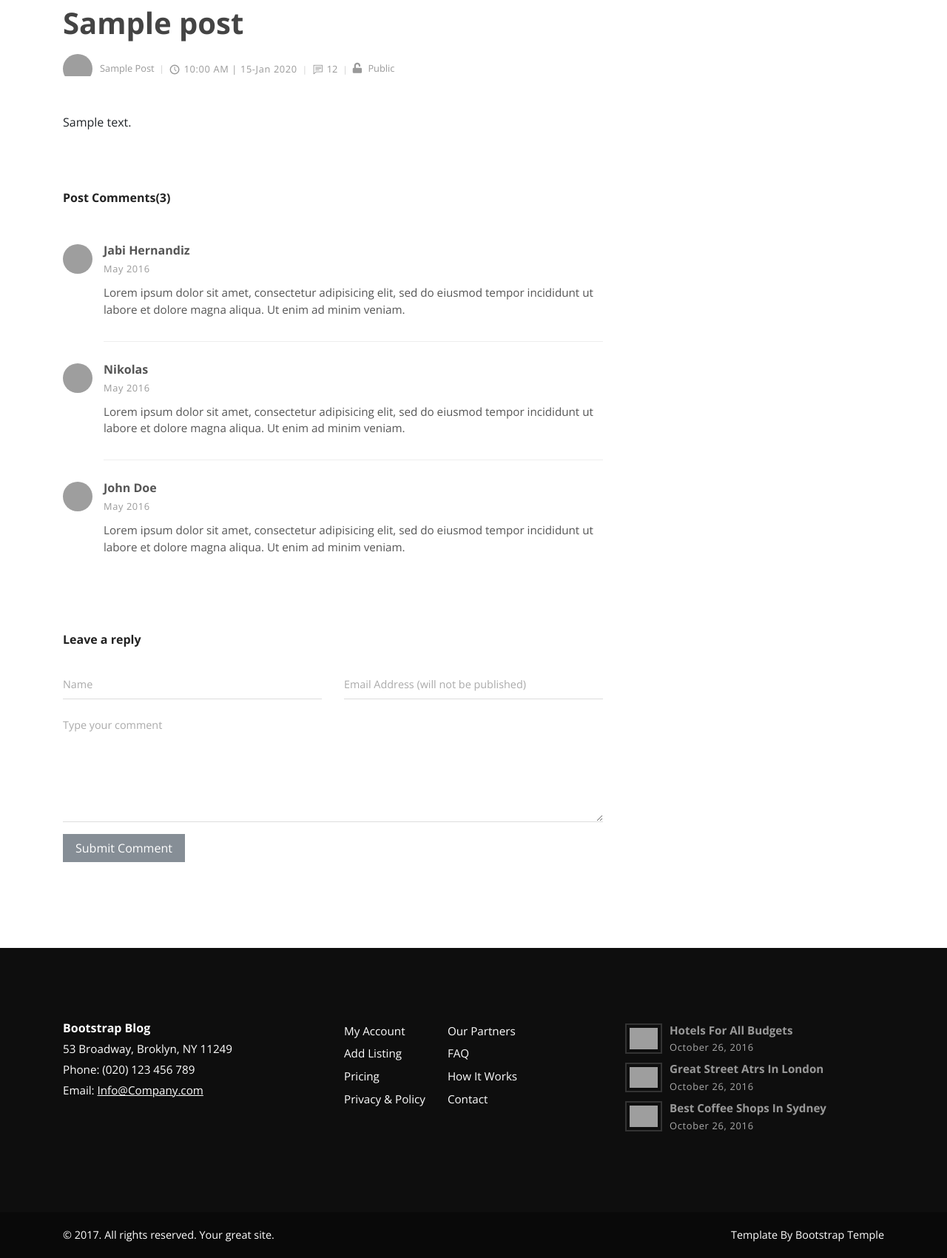
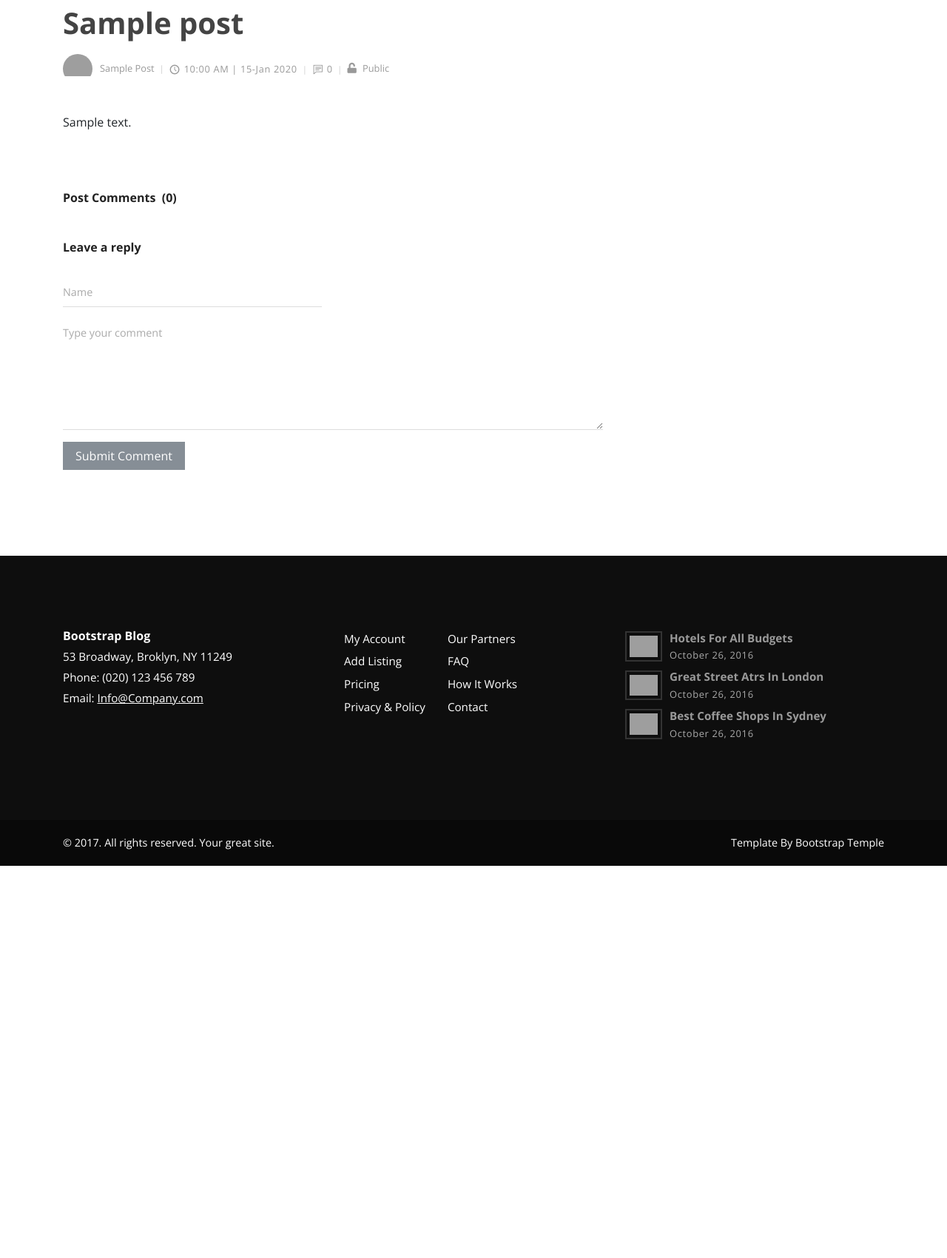
Before and after one commit to jacksonyuanjx/BlogProject, a PHP site: page /php/post.php in a window 1280 px wide. Shown: the part 680-2380 px from the top of the page at 74% size. After the commit the page ends 1850 px from the top, so only its background shows below. Run offline with PHP 8.4, Linux system fonts and the light colour scheme; the visitor is signed in with stand-in values (Sample User, id 1); tables that the repository leaves empty or names only in its code hold one stand-in row (values such as "Sample post"); some libraries are stand-ins or nearby versions; grey boxes are pictures that could not be loaded.

Commit message:
prototype of adding comments functionality

```diff
--- a/php/blog.php
+++ b/php/blog.php
@@ -168,7 +168,7 @@
                       <!-- Displaying the first 100 characters of post, essentially a summary -->
                       <p class="text-muted"><?php echo substr($results[$i]['post_body'], 0, 100) . "..."; ?></p>
                       <footer class="post-footer d-flex align-items-center"><a href="post.php?post_id=<?php echo $results[$i]['post_id']; ?>&publicPost=1" class="author d-flex align-items-center flex-wrap">
-                          <div class="avatar"><img src="../img/avatar-3.jpg" alt="..." class="img-fluid"></div>
+                          <div class="avatar"><img src="../img/user.svg" alt="..." class="img-fluid"></div>
                           <div class="title"><span><?php echo $results[$i]['creator_name']; ?></span></div></a>
                         <div class="title">
                           <?php if ($results[$i]['private'] == 1) {
--- a/php/post.php
+++ b/php/post.php
@@ -77,8 +77,8 @@
       }
       // $stmt_nextPost->close();
 
-      // Query that retrieves the 3 most recent posts to display max 3 in the 'Latest Posts' section
-      if ($stmt_latest = $con->prepare("SELECT post_id, creator_name, date, title, private FROM posts WHERE creator_id = {$_SESSION['id']} OR private = 0 ORDER BY date DESC LIMIT 0,3")) {
+      // Query that retrieves the 3 most recent posts (by post_id) to display max 3 in the 'Latest Posts' section
+      if ($stmt_latest = $con->prepare("SELECT post_id, creator_name, date, title, private, num_comments FROM posts WHERE creator_id = {$_SESSION['id']} OR private = 0 ORDER BY post_id DESC LIMIT 0,3")) {
       } else {
           echo "failed query1";
       }
@@ -97,8 +97,8 @@
           echo "stmt_nextPost failed";
       }
 
-      // Query that retrieves the 3 most recent PUBLIC posts to display max 3 in the 'Latest Posts' section
-      if ($stmt_latest = $con->prepare("SELECT post_id, creator_name, date, title, private FROM posts WHERE private = 0 ORDER BY date DESC LIMIT 0,3")) {
+      // Query that retrieves the 3 most recent PUBLIC posts (by post_id) to display max 3 in the 'Latest Posts' section
+      if ($stmt_latest = $con->prepare("SELECT post_id, creator_name, date, title, private, num_comments FROM posts WHERE private = 0 ORDER BY post_id DESC LIMIT 0,3")) {
       } else {
           echo "failed query1";
       }
@@ -122,21 +122,22 @@
 
   if ($stmt_latest != false || $stmt_latest != NULL) {
       $stmt_latest->execute();
-      $result_latest = $stmt_latest->get_result();
-      if ($result_latest->num_rows > 0) {
-          while ($row = mysqli_fetch_array($result_latest)) {
+      $latest = $stmt_latest->get_result();
+      if ($latest->num_rows > 0) {
+          while ($row = mysqli_fetch_array($latest)) {
               $results_latest[] = $row;
           }
       }
       $stmt_latest->close();
   }
 
+  // Query that gets all the comments
   if ($stmt_comments = $con->prepare("SELECT commenter_name, date, comment_body FROM comments WHERE post_id = ? ORDER BY date DESC")) {
       $stmt_comments->bind_param('i', $_GET['post_id']);
       $stmt_comments->execute();
-      $res_comments = $stmt_comments->get_result();
-      if ($res_comments->num_rows > 0) {
-          while ($row = mysqli_fetch_array($res_comments)) {
+      $comments = $stmt_comments->get_result();
+      if ($comments->num_rows > 0) {
+          while ($row = mysqli_fetch_array($comments)) {
               $res_comments[] = $row;   // Storing all comments in an array
           }
       }
@@ -144,6 +145,7 @@
   } else {
       echo "Failed to query comments";
   }
+  $_SESSION['post_id'] = $_GET['post_id'];
 
   $con->close();
 ?>
@@ -154,11 +156,7 @@
 <head>
     <meta charset="utf-8">
     <meta http-equiv="X-UA-Compatible" content="IE=edge">
-    <?php if (isset($_SESSION['error'])): ?>
-      <title><?php echo $_SESSION['error']; ?></title>
-<?php else: ?>
       <title>BlogProject</title>
-<?php endif; ?>
     <meta name="description" content="">
     <meta name="viewport" content="width=device-width, initial-scale=1">
     <meta name="robots" content="all,follow">
@@ -247,12 +245,12 @@
                   <!-- <a href="#"><i class="fa fa-bookmark-o"></i></a> -->
                 </h1>
                 <div class="post-footer d-flex align-items-center flex-column flex-sm-row"><a href="#" class="author d-flex align-items-center flex-wrap">
-                    <div class="avatar"><img src="../img/avatar-1.jpg" alt="..." class="img-fluid"></div>
+                    <div class="avatar"><img src="../img/user.svg" alt="..." class="img-fluid"></div>
                     <div class="title"><span><?php echo $creator_name; ?></span></div></a>
                   <div class="d-flex align-items-center flex-wrap">
                     <div class="date"><i class="icon-clock"></i><?php echo date_format(date_create($date), "h:i A | d-M Y"); ?></div>
                     <!-- <div class="views"><i class="icon-eye"></i> 500</div> -->
-                    <div class="comments "><i class="icon-comment"></i>12</div>
+                    <div class="comments "><i class="icon-comment"></i><?php echo $comments->num_rows; ?></div>
                     <div class="title meta-last">
                       <?php if ($private == 1) {
                         ?><i class="fas fa-lock"></i> Private<?php
@@ -303,63 +301,56 @@
                       <div class="text"></div>
                     <?php endif; ?>
                 </div>
+
+                <!-- Display comments -->
                 <header style="margin-top: 2em;">
-                    <h3 class="h6">Post Comments<span class="no-of-comments">(3)</span></h3>
+                    <h3 class="h6">Post Comments<span class="no-of-comments"> &nbsp;&nbsp;(<?php echo $comments->num_rows; ?>)</span></h3>
                 </header>
-                <div class="post-comments" style="overflow: auto; height: 480px;">  <!-- Height before scrollbar appears roughly allows 3 comments -->
+
+                  <?php if (isset($res_comments)): ?>
+                    <div class="post-comments" style="overflow: auto; height: 375px;">  <!-- Height before scrollbar appears roughly allows 3 comments -->
                     <!-- <header> <h3 class="h6">Post Comments<span class="no-of-comments">(3)</span></h3> </header> -->
-
+                    <?php for ($i = 0; $i < sizeof($res_comments); $i++) { ?>
                       <div class="comment">
                         <div class="comment-header d-flex justify-content-between">
                           <div class="user d-flex align-items-center">
                             <div class="image"><img src="../img/user.svg" alt="..." class="img-fluid rounded-circle"></div>
-                        <div class="title"><strong>Jabi Hernandiz</strong><span class="date">May 2016</span></div>
+                            <div class="title">
+                              <strong><?php echo $res_comments[$i]['commenter_name']; ?></strong>
+                              <span class="date"><?php echo date_format(date_create($res_comments[$i]['date']), "h:i A | d-M Y "); ?></span>
+                            </div>
                           </div>
                         </div>
                         <div class="comment-body">
-                      <p>Lorem ipsum dolor sit amet, consectetur adipisicing elit, sed do eiusmod tempor incididunt ut labore et dolore magna aliqua. Ut enim ad minim veniam.</p>
+                          <p><?php echo $res_comments[$i]['comment_body']; ?></p>
                         </div>
+                      </div> <?php
+                    } ?>
                     </div>
-                  <div class="comment">
-                    <div class="comment-header d-flex justify-content-between">
-                      <div class="user d-flex align-items-center">
-                        <div class="image"><img src="../img/user.svg" alt="..." class="img-fluid rounded-circle"></div>
-                        <div class="title"><strong>Nikolas</strong><span class="date">May 2016</span></div>
-                      </div>
-                    </div>
-                    <div class="comment-body">
-                      <p>Lorem ipsum dolor sit amet, consectetur adipisicing elit, sed do eiusmod tempor incididunt ut labore et dolore magna aliqua. Ut enim ad minim veniam.</p>
-                    </div>
-                  </div>
-                  <div class="comment">
-                    <div class="comment-header d-flex justify-content-between">
-                      <div class="user d-flex align-items-center">
-                        <div class="image"><img src="../img/user.svg" alt="..." class="img-fluid rounded-circle"></div>
-                        <div class="title"><strong>John Doe</strong><span class="date">May 2016</span></div>
-                      </div>
-                    </div>
-                    <div class="comment-body">
-                      <p>Lorem ipsum dolor sit amet, consectetur adipisicing elit, sed do eiusmod tempor incididunt ut labore et dolore magna aliqua. Ut enim ad minim veniam.</p>
-                    </div>
-                  </div>
-                </div>
+                <?php endif; ?>
+                <!-- </div> -->
+
+                <!-- Add a comment -->
                 <div class="add-comment">
                   <header>
                     <h3 class="h6">Leave a reply</h3>
                   </header>
-                  <form action="#" class="commenting-form">
+                  <form action="recordComment.php?post_id=<?php echo $_GET['post_id']; ?>" class="commenting-form" method="post">
                     <div class="row">
                       <div class="form-group col-md-6">
-                        <input type="text" name="username" id="username" placeholder="Name" class="form-control">
+                        <input type="text" name="name" id="username" placeholder="Name" class="form-control" required>
                       </div>
-                      <div class="form-group col-md-6">
+                      <!-- <div class="form-group col-md-6">
                         <input type="email" name="username" id="useremail" placeholder="Email Address (will not be published)" class="form-control">
-                      </div>
+                      </div> -->
                       <div class="form-group col-md-12">
-                        <textarea name="usercomment" id="usercomment" placeholder="Type your comment" class="form-control"></textarea>
+                        <textarea name="comment_body" id="usercomment" placeholder="Type your comment" class="form-control" required></textarea>
                       </div>
                       <div class="form-group col-md-12">
                         <button type="submit" class="btn btn-secondary">Submit Comment</button>
+                        <?php if (isset($_SESSION['incomplete_comment_err'])): ?><
+                          <p style="display: inline; color: blue;"><?php echo $_SESSION['incomplete_comment_err']; ?></p>
+                        <?php unset($_SESSION['incomplete_comment_err']); endif; ?>
                       </div>
                     </div>
                   </form>
@@ -396,7 +387,7 @@
                         <div class="d-flex align-items-center">
                           <div class="views"><i class="fas fa-user-circle"></i><?php echo $results_latest[$i]['creator_name']; ?></div>
                           <div class="views"><?php echo date_format(date_create($results_latest[$i]['date']), "d-M | Y"); ?></div>
-                          <div class="comments"><i class="icon-comment"></i>12</div>
+                          <div class="comments"><i class="icon-comment"></i><?php echo $results_latest[$i]['num_comments']; ?></div>
                         </div>
                       </div>
                     </div>
--- a/php/yourPosts.php
+++ b/php/yourPosts.php
@@ -174,7 +174,7 @@
                       <!-- Displaying the first 100 characters of post, essentially a summary -->
                       <p class="text-muted"><?php echo substr($results[$i]['post_body'], 0, 100) . "..."; ?></p>
                       <footer class="post-footer d-flex align-items-center"><a href="post.php?post_id=<?php echo $results[$i]['post_id']; ?>" class="author d-flex align-items-center flex-wrap">
-                          <div class="avatar"><img src="../img/avatar-3.jpg" alt="..." class="img-fluid"></div>
+                          <div class="avatar"><img src="../img/user.svg" alt="..." class="img-fluid"></div>
                           <div class="title"><span><?php echo $results[$i]['creator_name']; ?></span></div></a>
                         <div class="title">
                           <?php if ($results[$i]['private'] == 1) {
```
Also changed, not shown: php/recordComment.php (+24 -1 lines). Lines whose indentation alone changed are shown as unchanged.
